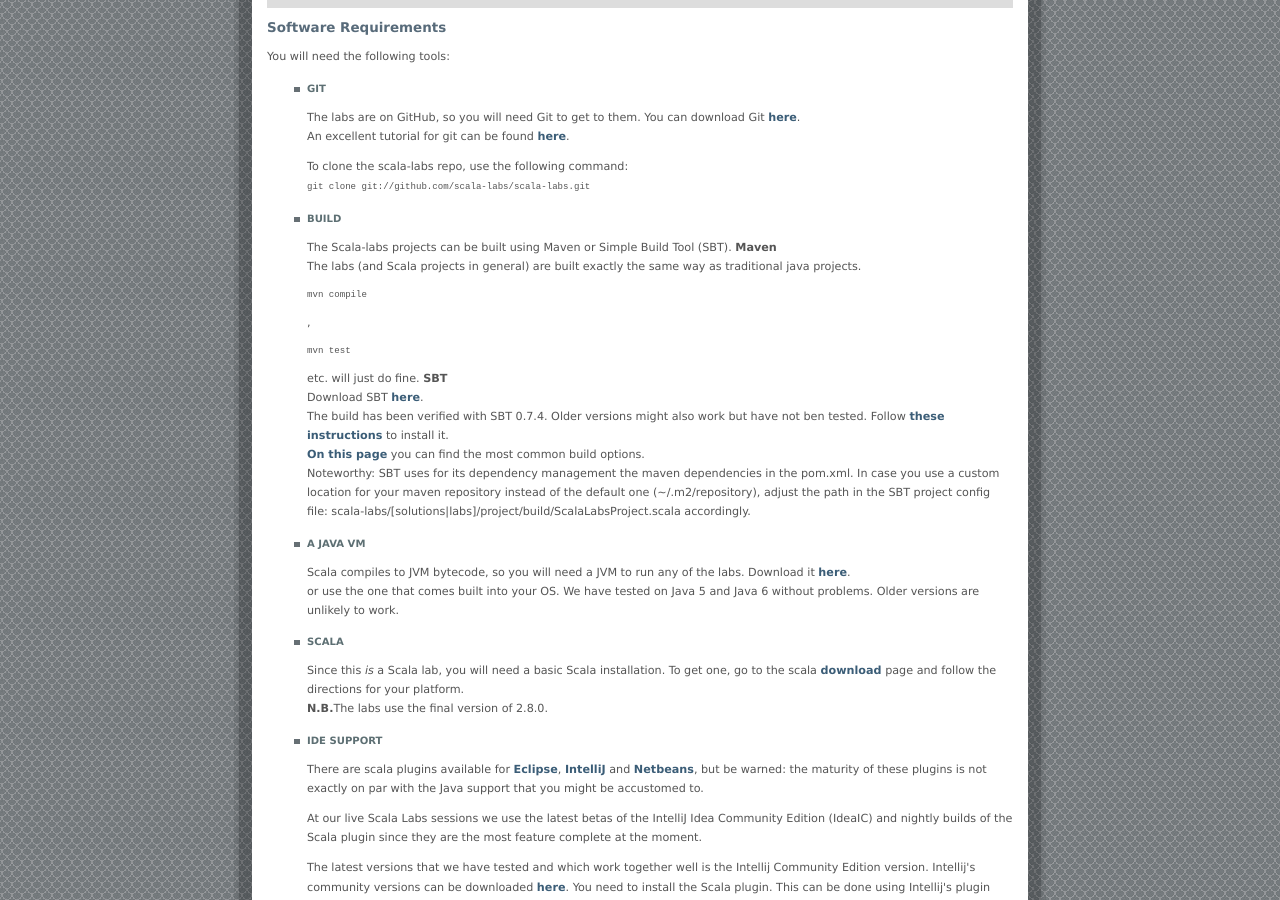
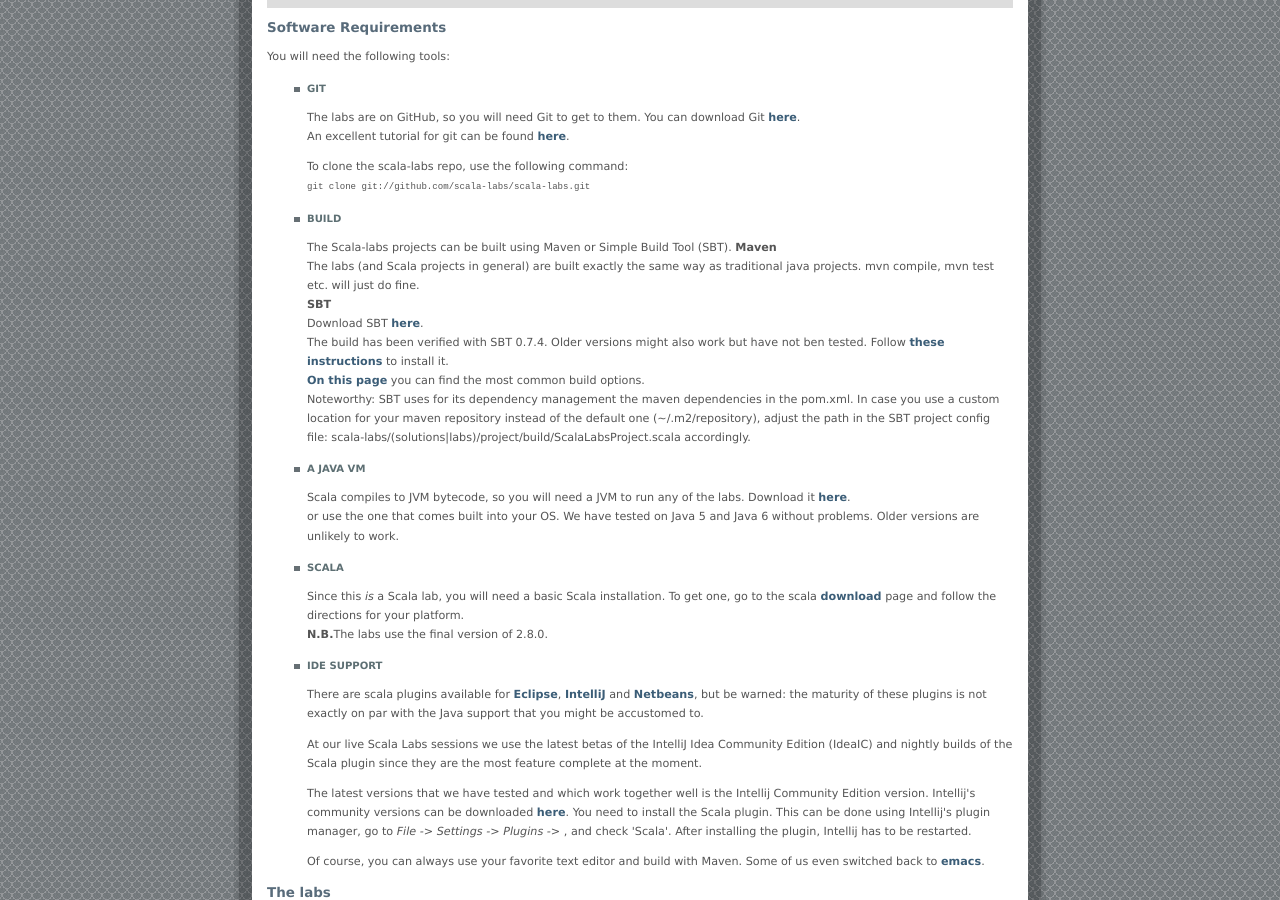
Before and after one commit to scala-labs/scala-labs.github.com, a Jekyll site: the page built from getting-started.html, in a window 1280 px wide and 900 px high, scrolled down 341 px. Built offline with Jekyll 4.4.1, drawn with Linux system fonts in a browser that asks for light colours.

Commit message:
formatting

```diff
--- a/getting-started.html
+++ b/getting-started.html
@@ -30,14 +30,14 @@
   	<h3>Build</h3>
   	The Scala-labs projects can be built using Maven or Simple Build Tool (SBT).
       <b>Maven</b></br>
-      The labs (and Scala projects in general) are built exactly the same way as traditional java projects. <pre>mvn compile</pre>, <pre>mvn test</pre> etc. will just do fine.
+      The labs (and Scala projects in general) are built exactly the same way as traditional java projects. mvn compile, mvn test etc. will just do fine.<br>
 
       <b>SBT</b><br>
       Download SBT <b><a href="http://code.google.com/p/simple-build-tool/downloads">here</a></b>.<br>
   	The build has been verified with SBT 0.7.4. Older versions might also work but have not ben tested.
         Follow <b><a href="http://code.google.com/p/simple-build-tool/wiki/Setup">these instructions</a></b> to install it.<br>
-        <b><a href="http://code.google.com/p/simple-build-tool/wiki/RunningSbt">On this page</b></a> you can find the most common build options.<br/>
-Noteworthy: SBT uses for its dependency management the maven dependencies in the pom.xml. In case you use a custom location for your maven repository instead of the default one (~/.m2/repository), adjust the path in the SBT project config file: scala-labs/[solutions|labs]/project/build/ScalaLabsProject.scala accordingly.
+        <b><a href="http://code.google.com/p/simple-build-tool/wiki/RunningSbt">On this page</b></a> you can find the most common build options.<br>
+Noteworthy: SBT uses for its dependency management the maven dependencies in the pom.xml. In case you use a custom location for your maven repository instead of the default one (~/.m2/repository), adjust the path in the SBT project config file: scala-labs/(solutions|labs)/project/build/ScalaLabsProject.scala accordingly.
 
 	</li>
 	</p>
```
